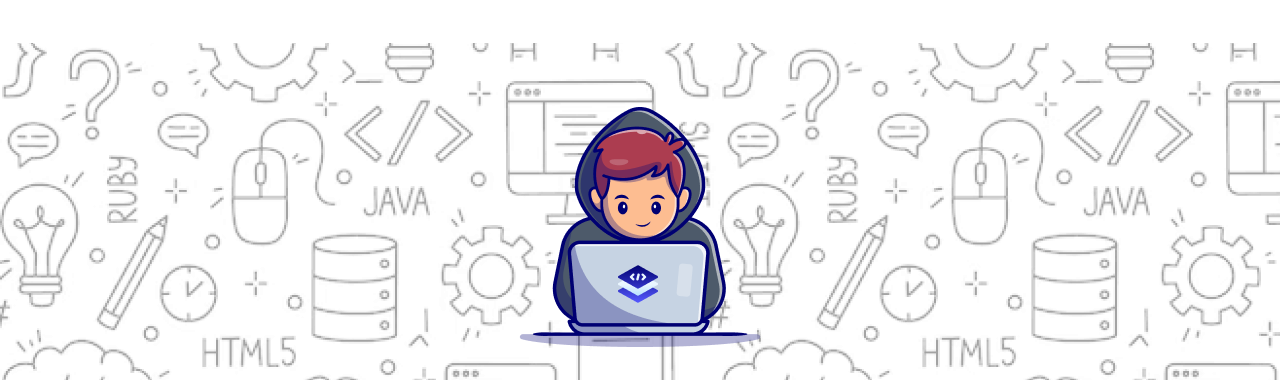
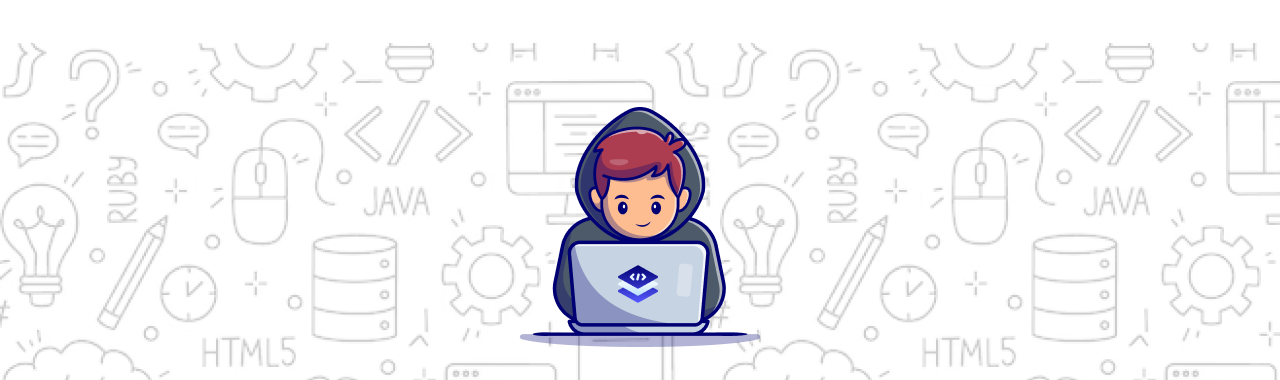
Before and after one commit to abrar-jihan/programming-hero-Assignment-01, a plain HTML site: page index.html in a window 1280 px wide. Shown: the part 110-490 px from the top of the page. Drawn offline with Linux system fonts and the light colour scheme; a web font is replaced by a local one.

Commit message:
Update style.css

```diff
--- a/style.css
+++ b/style.css
@@ -57,9 +57,6 @@ nav {
   justify-content: space-between;
   padding: 35px 150px;
 }
-section {
-  background-image: url(./assets/hero-bg.png);
-}
 .hero {
   height: 650px;
   width: auto;
```
